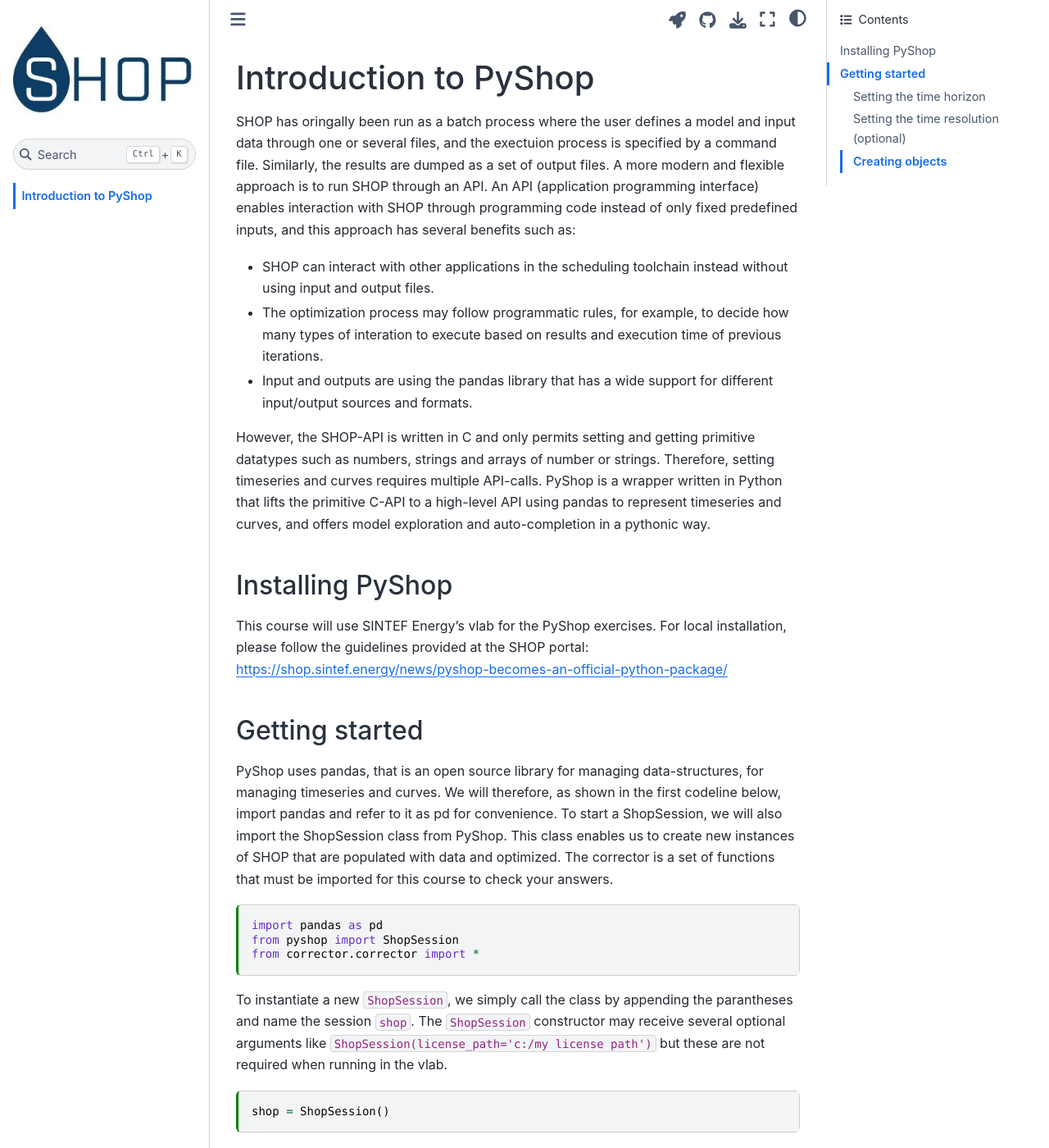
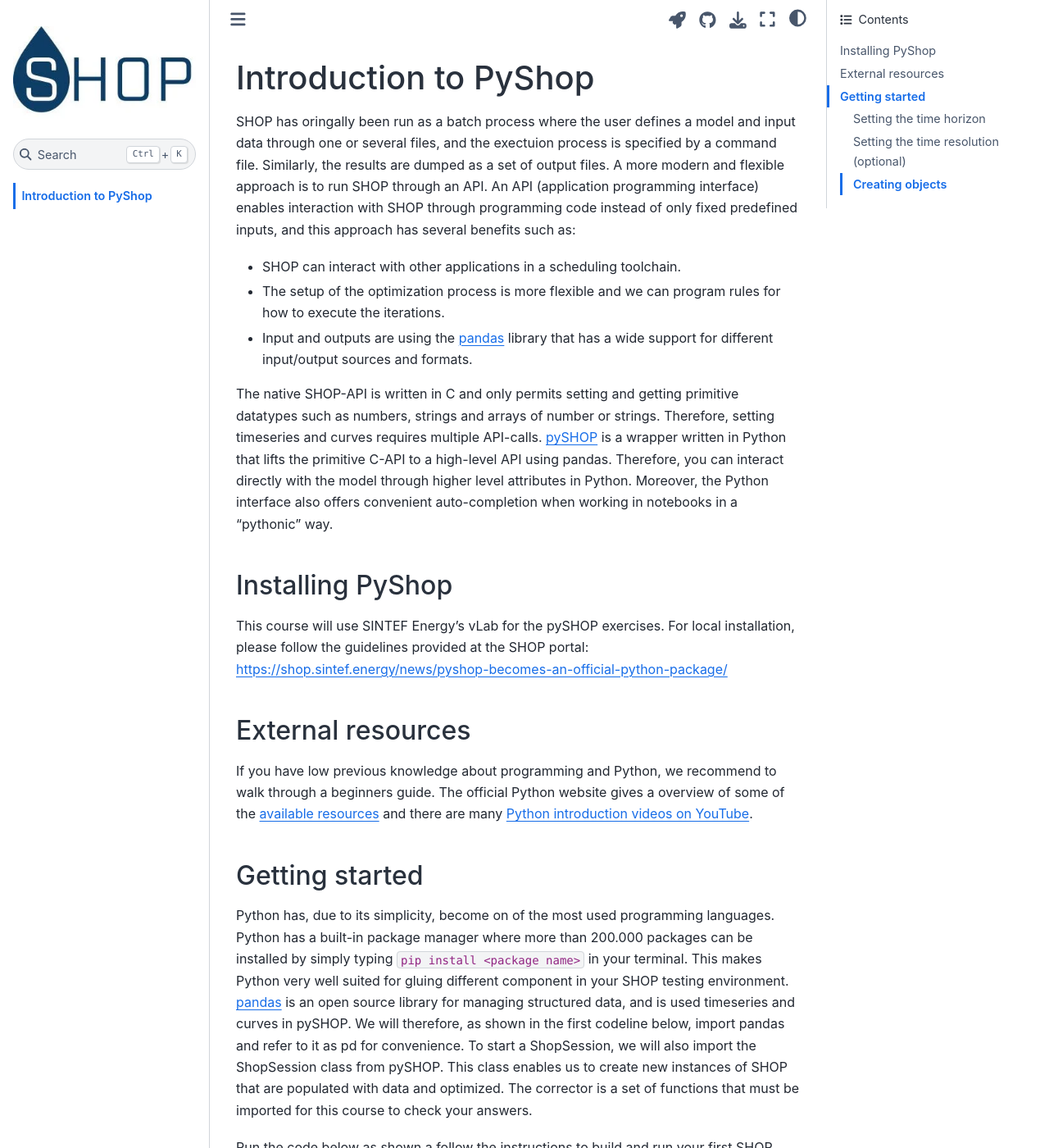
Before and after one commit to sintefenergy/shop-course, a Jupyter Book: the page built from basic.md, in a window 1280 px wide and 1400 px high. Shown: the whole window at 82% size. Built offline with Jupyter Book 1.0.4 settings and Sphinx 7.4.7 and the Sphinx Book theme 1.1.4, drawn with Linux system fonts in a browser that asks for light colours; comment, search, counter and statistics services are not loaded; some of the changed text lies outside the part shown.

Commit message:
Update description

````diff
--- a/basic.md
+++ b/basic.md
@@ -18,21 +18,26 @@
 +++
 
 SHOP has oringally been run as a batch process where the user defines a model and input data through one or several files, and the exectuion process is specified by a command file. Similarly, the results are dumped as a set of output files. A more modern and flexible approach is to run SHOP through an API. An API (application programming interface) enables interaction with SHOP through programming code instead of only fixed predefined inputs, and this approach has several benefits such as:
-- SHOP can interact with other applications in the scheduling toolchain instead without using input and output files.
-- The optimization process may follow programmatic rules, for example, to decide how many types of interation to execute based on results and execution time of previous iterations.
-- Input and outputs are using the pandas library that has a wide support for different input/output sources and formats.
+- SHOP can interact with other applications in a scheduling toolchain.
+- The setup of the optimization process is more flexible and we can program rules for how to execute the iterations.
+- Input and outputs are using the [pandas](https://pandas.pydata.org/) library that has a wide support for different input/output sources and formats.
 
-However, the SHOP-API is written in C and only permits setting and getting primitive datatypes such as numbers, strings and arrays of number or strings. Therefore, setting timeseries and curves requires multiple API-calls. PyShop is a wrapper written in Python that lifts the primitive C-API to a high-level API using pandas to represent timeseries and curves, and offers model exploration and auto-completion in a pythonic way.
+The native SHOP-API is written in C and only permits setting and getting primitive datatypes such as numbers, strings and arrays of number or strings. Therefore, setting timeseries and curves requires multiple API-calls. [pySHOP](https://github.com/sintef-energy/pyshop) is a wrapper written in Python that lifts the primitive C-API to a high-level API using pandas. Therefore, you can interact directly with the model through higher level attributes in Python. Moreover, the Python interface also offers convenient auto-completion when working in notebooks in a "pythonic" way.
 
 +++
 
 ## Installing PyShop
-This course will use SINTEF Energy's vlab for the PyShop exercises. For local installation, please follow the guidelines provided at the SHOP portal: https://shop.sintef.energy/news/pyshop-becomes-an-official-python-package/
+This course will use SINTEF Energy's vLab for the pySHOP exercises. For local installation, please follow the guidelines provided at the SHOP portal: https://shop.sintef.energy/news/pyshop-becomes-an-official-python-package/
 
 +++
 
+## External resources
+If you have low previous knowledge about programming and Python, we recommend to walk through a beginners guide. The official Python website gives a overview of some of the [available resources](https://wiki.python.org/moin/BeginnersGuide/Programmers) and there are many [Python introduction videos on YouTube](https://www.youtube.com/results?search_query=python+beginner+tutorial).
+
 ## Getting started
-PyShop uses pandas, that is an open source library for managing data-structures, for managing timeseries and curves. We will therefore, as shown in the first codeline below, import pandas and refer to it as pd for convenience. To start a ShopSession, we will also import the ShopSession class from PyShop. This class enables us to create new instances of SHOP that are populated with data and optimized. The corrector is a set of functions that must be imported for this course to check your answers.
+Python has, due to its simplicity, become on of the most used programming languages. Python has a built-in package manager where more than 200.000 packages can be installed by simply typing `pip install <package name>` in your terminal. This makes Python very well suited for gluing different component in your SHOP testing environment. [pandas](https://pandas.pydata.org/) is an open source library for managing structured data, and is used timeseries and curves in pySHOP. We will therefore, as shown in the first codeline below, import pandas and refer to it as pd for convenience. To start a ShopSession, we will also import the ShopSession class from pySHOP. This class enables us to create new instances of SHOP that are populated with data and optimized. The corrector is a set of functions that must be imported for this course to check your answers.
+
+Run the code below as shown a follow the instructions to build and run your first SHOP model in pySHOP.
 
 ```{code-cell} ipython3
 import pandas as pd
@@ -40,24 +45,24 @@
 from corrector.corrector import *
 ```
 
-To instantiate a new `ShopSession`, we simply call the class by appending the parantheses and name the session `shop`. The `ShopSession` constructor may receive several optional arguments like `ShopSession(license_path='c:/my license path')` but these are not required when running in the vlab.
+To instantiate a new `ShopSession`, we simply call the class by appending the parantheses and assign the created session to the variable `shop`.
 
 ```{code-cell} ipython3
 shop = ShopSession()
 ```
 
 ### Setting the time horizon
-The time horizon, start and end time of the optimization, must be defined before adding any data. Our optimization starts at the time given by the `starttime` variable.
+The time horizon, start and end time of the optimization, must be defined before adding any data by calling the `set_time_resolution` function as shown in the example below. We create a `Timestamp`, which is a object type in the pandas library and assign it the the variable `starttime`.
 
-Complete the code:
+Complete the code by filling the missing `***`:
 - create a new `Timestamp` named `endtime` 2 days later than `starttime`.
 - fill in the missing argument to `set_time_resolution`.
 - execute the code.
 
 ```{code-cell} ipython3
 starttime = pd.Timestamp('2022-01-01')
-endtime = pd.Timestamp('2022-01-03')
-shop.set_time_resolution(starttime=starttime, endtime=endtime, timeunit='hour')
+endtime = pd.Timestamp(***)
+shop.set_time_resolution(starttime=starttime, endtime=***, timeunit='hour')
 ```
 
 ```{code-cell} ipython3
@@ -80,7 +85,12 @@
 ```
 
 ### Creating objects
-A SHOP model comprises multiple objects, both physical objects in the watercourse like reservoirs, plants and generators as well as abstract objects like markets. SHOP can list all available object types as shown below. For detailed information about the object types, we refer to the documentation.
+All model building related features are located on the `model` object that is a sub-object of the `ShopSession`. pySHOP offers convenient typing help as shown in the video. Try it yourself below by typing `shop.model.` followed by the `tab` key.
+
+```{code-cell} ipython3
+shop.model
+```
+A SHOP model comprises multiple objects, both physical objects in the watercourse like reservoirs, plants and generators as well as more abstract objects types like markets and discharge_groups. Create a new `reservoir` by executing the code below.
 
 ```{code-cell} ipython3
 rsv1 = shop.model.reservoir.add_object('Rsv1')
````
